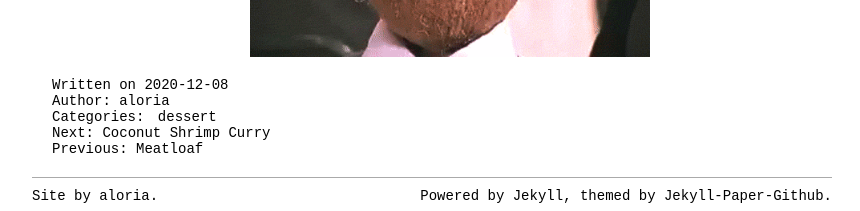
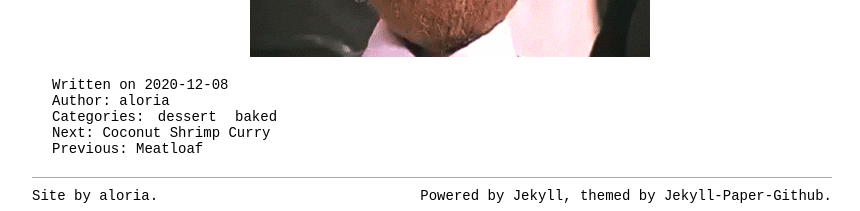
Before and after one commit to aloria/aloria.github.io, a Jekyll site: the page built from _posts/2020-12-08-coconut-cookies.markdown, in a window 1280 px wide. Shown: the part 808-1019 px from the top of the page, without its empty margins (208-1068 px from the left). Built offline with Jekyll 4.4.1, drawn with Linux system fonts in a browser that asks for light colours.

Commit message:
updated categories

```diff
--- a/_posts/2020-04-11-bacon-dates.markdown
+++ b/_posts/2020-04-11-bacon-dates.markdown
@@ -2,7 +2,7 @@
 layout: post
 title:  "Bacon Wrapped Stuffed Dates"
 date:   2020-04-11
-categories: [meats]
+categories: [meats, baked]
 ---
 I had these at a wedding once and they were quite fancy.<br/>
 
--- a/_posts/2020-06-16-banana-bread.markdown
+++ b/_posts/2020-06-16-banana-bread.markdown
@@ -2,7 +2,7 @@
 layout: post
 title:  "Banana Bread"
 date:   2020-06-16
-categories: [baked]
+categories: [dessert, baked]
 ---
 YOU’LL GO APE FOR THIS BANANA BREAD AHAHAHAHAHA<br/>
 <br/>
--- a/_posts/2020-11-30-homemade-oreos.markdown
+++ b/_posts/2020-11-30-homemade-oreos.markdown
@@ -3,7 +3,7 @@ layout: post
 title:  "Homemade Oreos"
 date:   2020-11-30
 author:  gnuconsulting
-categories: [dessert, carbs]
+categories: [dessert, carbs, baked]
 ---
 by [@gnuconsulting](https://twitter.com/gnuconsulting)<br/>
 <br/>
--- a/_posts/2020-12-04-pepparkakor.markdown
+++ b/_posts/2020-12-04-pepparkakor.markdown
@@ -3,7 +3,7 @@ layout: post
 title:  "Pepparkakor"
 date:   2020-12-04
 author:  aloria
-categories: [dessert]
+categories: [dessert, baked]
 ---
 It's Swedish for "pepper cookie" but it's basically a gingersnap<br/>
 <br/>
--- a/_posts/2020-12-08-coconut-cookies.markdown
+++ b/_posts/2020-12-08-coconut-cookies.markdown
@@ -3,7 +3,7 @@ layout: post
 title:  "Coconut Cookies"
 date:   2020-12-08
 author:  aloria
-categories: [dessert]
+categories: [dessert, baked]
 ---
 ## What you need
 * 1.5 cups flour
```
